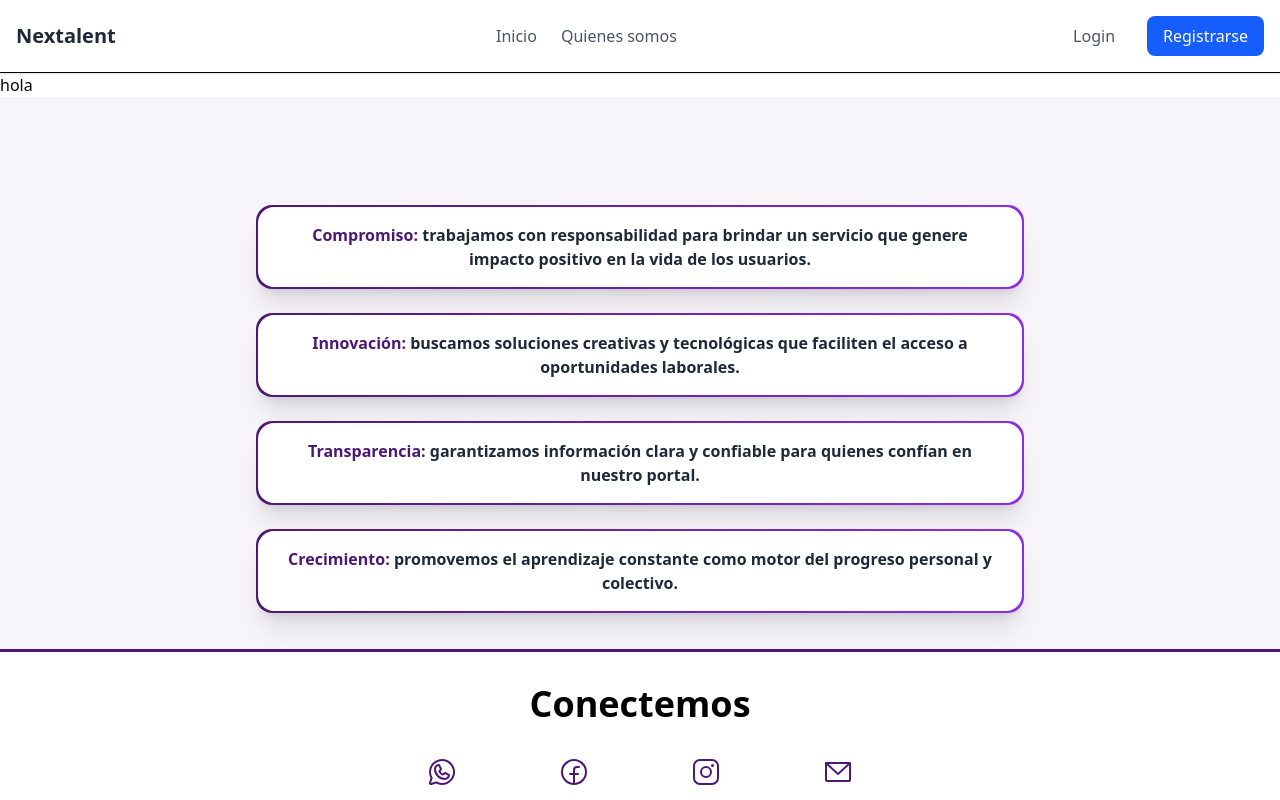
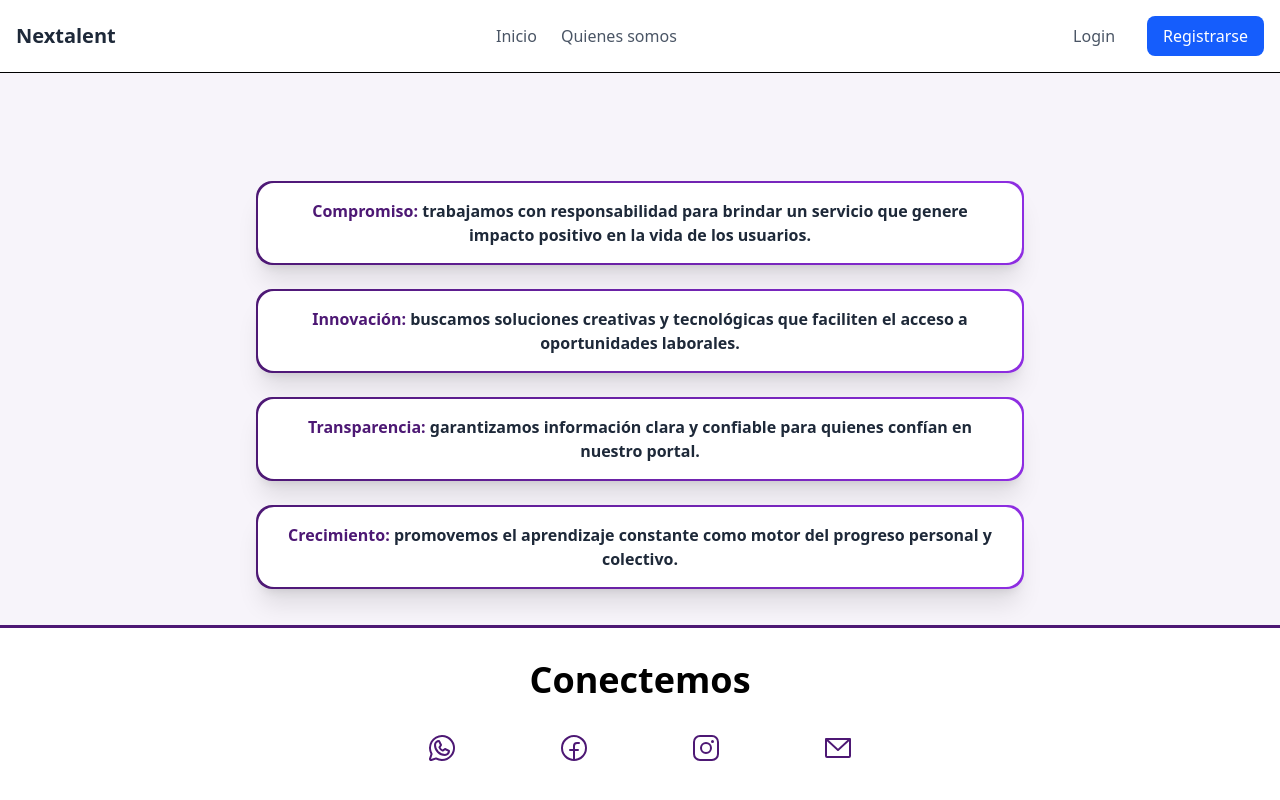
Before and after one commit to Fran1107/NexTalent-Front, a React (Vite) app: page /quienessomos in a window 1280 px wide. Shown: the top 800 px of the page. Built offline with nearby package versions, Linux system fonts and the light colour scheme; no server answers.

Commit message:
Nuevos cambios

```diff
--- a/src/components/aboutus/HeroQuienesSomos.jsx
+++ b/src/components/aboutus/HeroQuienesSomos.jsx
@@ -2,6 +2,6 @@ import React from 'react'
 
 export default function HeroQuienesSomos () {
     return (
-<>hola</>
+<></>
     )
 }
```
